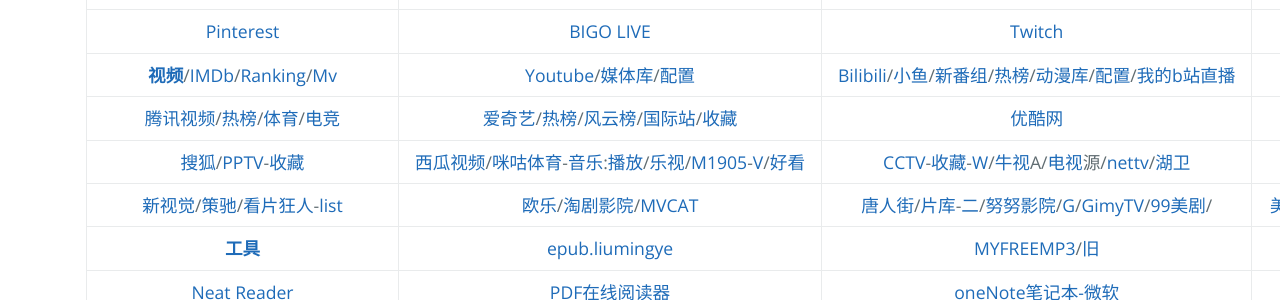
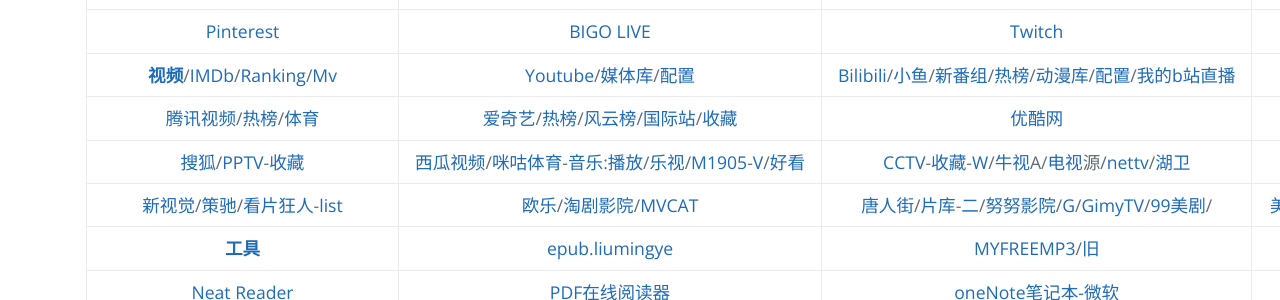
Before and after one commit to AmbroseRen/test, a Jekyll site: the page built from navigation.md, in a window 1280 px wide. Shown: the part 664-964 px from the top of the page. Built offline with Jekyll 4.4.1, drawn with Linux system fonts in a browser that asks for light colours; our own code applies the rules of GitHub Pages for plain Markdown files; the repository's description, which GitHub fills in, is left out.

Commit message:
Update navigation.md

```diff
--- a/navigation.md
+++ b/navigation.md
@@ -39,9 +39,9 @@
 | [__Google__](https://www.google.com/)-[热搜趋势](https://trends.google.com/trends/?geo=US)/[Bing](https://www.bing.com/)/[虫·搜](https://search.chongbuluo.com/)/[one](https://aur.one)/[<strong id="searchs">S</strong>](Library/SearchEngine.md) | [Facebook](https://www.facebook.com/) | [Twitter](https://twitter.com/home) | [Instagram](https://www.instagram.com/ambroserencn/) |
 | [Pinterest](https://www.pinterest.com/) | [BIGO LIVE](https://www.bigo.tv/cn/show) | [Twitch](https://www.twitch.tv/) | []() |
 | [<strong id="sp">视频</strong>](Video/video.md)/[IMDb](https://www.imdb.com/)/[Ranking](https://www.boxofficemojo.com/weekly/)/[Mv](Art/Movies/index.md) | [Youtube](https://www.youtube.com/)/[媒体库](https://www.youtube.com/feed/library)/[配置](https://studio.youtube.com/video/LupojaPC1wc/livestreaming) | [Bilibili](https://space.bilibili.com/352834482/fans/follow)/[小鱼](http://www.xysudu.com/)/[新番组](https://bgm.liumingye.cn/)/[热榜](https://www.bilibili.com/v/popular/rank/all)/[动漫库](Art/Animes/index.md)/[配置](https://link.bilibili.com/p/center/index#/my-room/start-live)/[我的b站直播](https://live.bilibili.com/22653502) | [AcFun](https://www.acfun.cn/)/[番剧](https://www.acfun.cn/bangumilist)/[收藏](https://www.acfun.cn/member/favourite) |
-| [腾讯视频](https://v.qq.com/biu/u/playlist)/[热榜](https://v.qq.com/biu/ranks/?t=hotsearch)/[体育](https://live.qq.com/match)/[电竞](https://egame.qq.com/gamelist) | [爱奇艺](https://www.iqiyi.com/u/fav)/[热榜](https://www.iqiyi.com/ranks/hotsearch)/[风云榜](https://www.iqiyi.com/ranks1/home)/[国际站](https://www.iq.com/)/[收藏](https://www.iq.com/personal?type=favorite) | [优酷网](https://user.youku.com/page/usc/fav?theme=) | [芒果TV](https://i.mgtv.com/my/looklist) |
+| [腾讯视频](https://v.qq.com/biu/u/playlist)/[热榜](https://v.qq.com/biu/ranks/?t=hotsearch)/[体育](https://live.qq.com/match) | [爱奇艺](https://www.iqiyi.com/u/fav)/[热榜](https://www.iqiyi.com/ranks/hotsearch)/[风云榜](https://www.iqiyi.com/ranks1/home)/[国际站](https://www.iq.com/)/[收藏](https://www.iq.com/personal?type=favorite) | [优酷网](https://user.youku.com/page/usc/fav?theme=) | [芒果TV](https://i.mgtv.com/my/looklist) |
 | [搜狐](https://my.tv.sohu.com/i/bookmark)/[PPTV](https://www.pptv.com/)-[收藏](https://usercenter.pptv.com/web/user/collection) | [西瓜视频](https://www.ixigua.com/my/favorite)/[咪咕体育](https://www.miguvideo.com/mgs/website/prd/personalCenter.html#/collect)-[音乐](https://music.migu.cn/v3/my/playlist):[播放](https://music.migu.cn/v3/music/player/audio)/[乐视](http://i.le.com/playrecord#favorite)/[M1905](https://www.1905.com/mdb/film/)-[V](https://vip.1905.com/)/[好看](https://sv.baidu.com/) | [CCTV](https://tv.cctv.com/live/)-[收藏](https://i.cctv.com/account/collection)-[W](https://worldcup.cctv.com)/[牛视](https://www.chaojidianshi.net/)A/[电视](http://www.tvyan.com/)源/[nettv](http://nettv.live/)/[湖卫](http://www.hunanweishi.cn/) | []() |
-| [新视觉](http://www.qzcyqp.com/)/[策驰](http://www.cechiyy8.com/)/[看片狂人](https://www.kpkuang.com/)-[list](https://whereiskpkuang.com/) | [欧乐](https://www.olevod.com/)/[淘剧影院](https://www.taojuyb.com/)/[MVCAT](https://www.mvcat.com/) | [唐人街](https://www.tangrenjie.tv/)/[片库](https://www.btnull.org/)-[二](https://www.pkmp4.com/)/[努努影院](https://www.nunuyy.org)/[G](https://gimytv.in/)/[GimyTV](https://gimytv.com/)/[99美剧](https://www.999mjtv.com/)/[]() | [美剧迷](https://www.meijumi.net/)/[韩剧网](https://www.tvn.cc/)-[kortw](https://kortw.com/)/[蛋蛋赞](https://www.dandanzan.cc/) |
+| [新视觉](https://www.finebv.com/)/[策驰](https://www.zayouth.org.cn/)/[看片狂人](https://www.kpkuang.com/)-[list](https://whereiskpkuang.com/) | [欧乐](https://www.olevod.com/)/[淘剧影院](https://www.taojuyb.com/)/[MVCAT](https://www.mvcat.com/) | [唐人街](https://www.tangrenjie.tv/)/[片库](https://www.btnull.org/)-[二](https://www.pkmp4.com/)/[努努影院](https://www.nunuyy5.org)/[G](https://gimytv.in/)/[GimyTV](https://gimytv.com/)/[99美剧](https://www.999mjtv.com/)/[]() | [美剧迷](https://www.meijumi.net/)/[韩剧网](https://www.tvn.cc/)-[kortw](https://kortw.com/)/[蛋蛋赞](https://www.dandanzan.cc/) |
 | [<strong id="tools">工具</strong>](Tools/index.md) | [epub.liumingye](https://epub.liumingye.cn/) | [MYFREEMP3](http://tool.liumingye.cn/music/?page=searchPage)/[旧](http://tools.liumingye.cn/music_old/?page=searchPage) | [BookReader](https://ztftrue.github.io/BookReader/) |
 | [Neat Reader](https://www.neat-reader.cn/webapp#/) | [PDF在线阅读器](https://web.jisupdf.com/) | [oneNote笔记本-微软](https://www.onenote.com/notebooks?auth=1&nf=1&fromAR=1) | [catbox](https://catbox.moe/user/login.php) |
 | [Google翻译](https://translate.google.com/)/[有道翻译](https://fanyi.youdao.com/) | [刘明野](https://tool.liumingye.cn/)/[主页](https://www.liumingye.cn/)/[PD](https://tool.liumingye.cn/password/)/[WP](https://tool.liumingye.cn/wallpaper/)/[St](Art/Shoot/index.md)/[<strong id="fodder">F</strong>](Data/Fodder/index.md)/[IP](https://tool.liumingye.cn/ip/)/[麻将](https://tool.liumingye.cn/majiang/) | [Cmd MD](https://www.zybuluo.com/)/[<strong id="md">MD</strong>](Data/MD/index.md) | [AnywhereAnything](http://lackar.com/aa/) |
```
